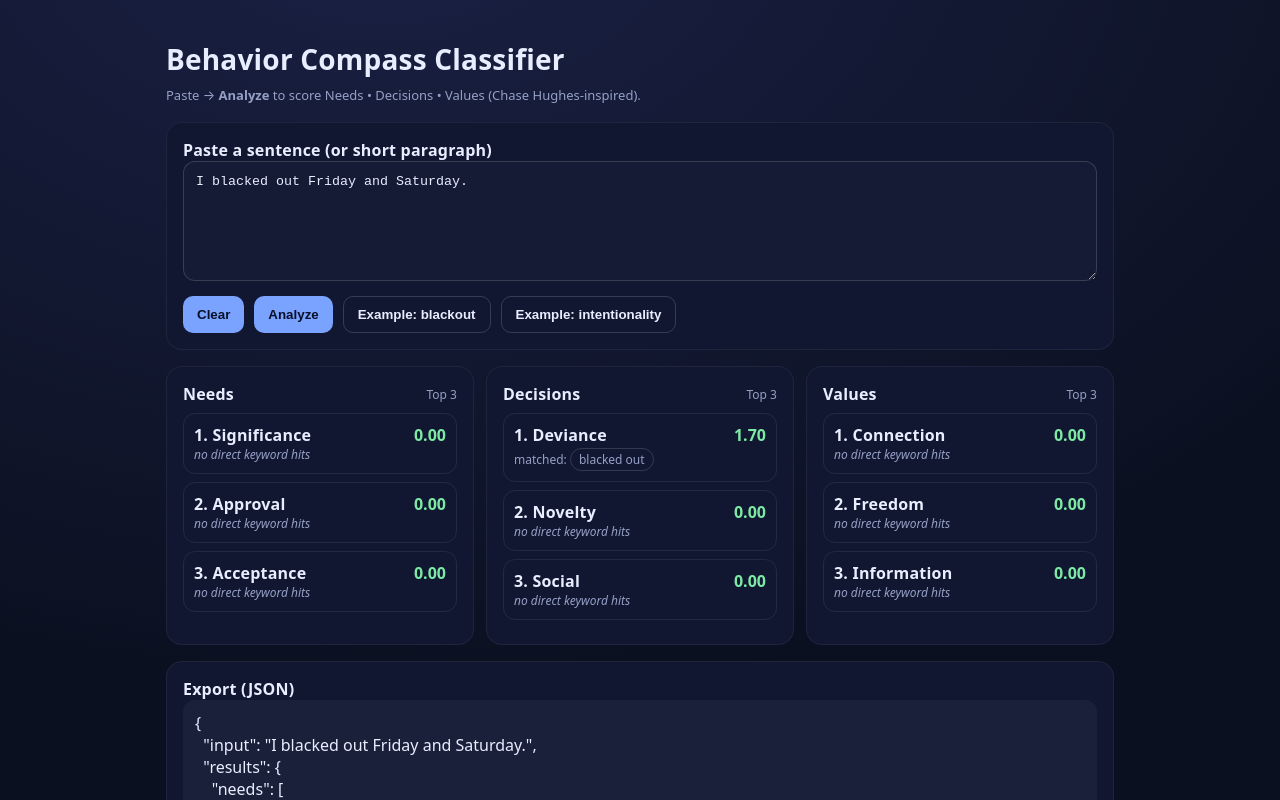
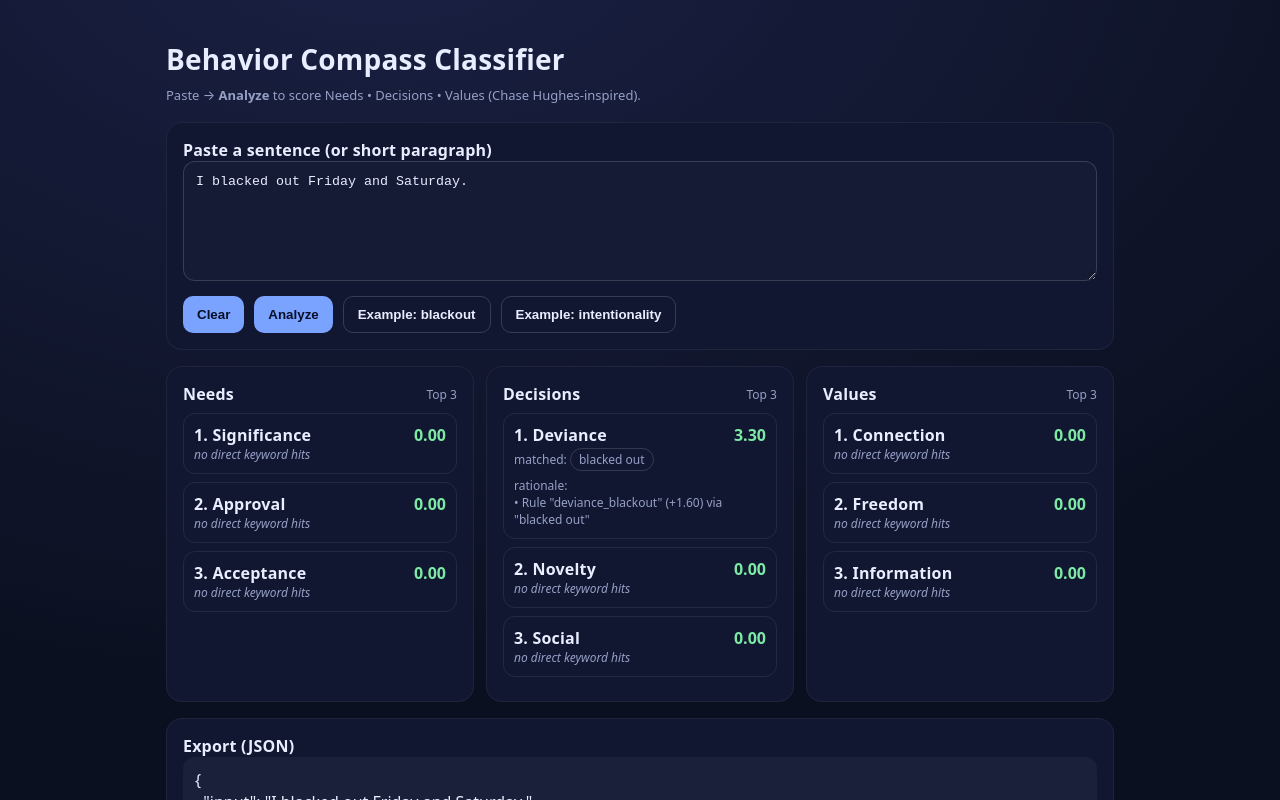
Before and after one commit to blakemcdonald55-star/Behavior-Compass-, a Next.js app: page / in a window 1280 px wide. Both pictures are taken after a click on the button "Example: blackout". Shown: the top 800 px of the page. Built offline with nearby package versions, Linux system fonts and the light colour scheme.

Commit message:
Update page.tsx

```diff
--- a/app/page.tsx
+++ b/app/page.tsx
@@ -1,103 +1,159 @@
 'use client';
 import React, { useMemo, useState } from 'react';
 
-type Result = { label: string; score: number; hits: string[] };
+/* ============================
+   TYPES
+============================ */
+type ResultItem = { label: string; score: number; hits: string[]; reasons: string[] };
+type Bucket = Record<string, readonly string[]>;
 
-const TAXONOMY = {
+type Boost = {
+  needs?: Record<string, number>;
+  decisions?: Record<string, number>;
+  values?: Record<string, number>;
+};
+type Rule = { name: string; re: RegExp; boost: Boost; negateWindow?: number };
+
+/* ============================
+   TAXONOMY (edit freely)
+============================ */
+const TAXONOMY: { needs: Bucket; decisions: Bucket; values: Bucket } = {
   needs: {
-    "Significance": [
-      "matter","impact","important","recognition","status","legacy","win","excel","leader","influence",
-      "only one","all on me","carry the team","unseen effort","credit","acknowledge"
+    Significance: [
+      'matter','impact','important','recognition','status','legacy','win','excel','leader','influence',
+      'only one','all on me','carry the team','unseen effort','credit','acknowledge'
     ],
-    "Approval": [
-      "approval","validation","liked","impress","praise","feedback","appreciate","support","permission",
-      "do they like me","do they approve","be proud of me"
+    Approval: [
+      'approval','validation','liked','impress','praise','feedback','appreciate','support','permission',
+      'do they like me','do they approve','be proud of me'
     ],
-    "Acceptance": [
-      "belong","included","welcomed","fit in","understood","seen","heard","accepted",
-      "alone","on my own","by myself","left out","excluded","unsupported","no help"
+    Acceptance: [
+      'belong','included','welcomed','fit in','understood','seen','heard','accepted',
+      'alone','on my own','by myself','left out','excluded','unsupported','no help','not alone'
     ],
-    "Intelligence": [
-      "smart","learn","understand","strategy","knowledge","analytical","insight","logic","cognition",
-      "figure it out","make sense","research","information"
+    Intelligence: [
+      'smart','learn','understand','strategy','knowledge','analytical','insight','logic','cognition',
+      'figure it out','make sense','research','information'
     ],
-    "Strength/Power": [
-      "power","strong","dominance","control","authority","lead","resilient","tough","toughness",
-      "in control","take charge","handle it","powerful"
+    'Strength/Power': [
+      'power','strong','dominance','control','authority','lead','resilient','tough','toughness',
+      'in control','take charge','handle it','powerful'
     ],
-    "Pity": [
-      "help me","feel bad","unfair","victim","sympathy","sorry for me","struggling","burden",
-      "overwhelmed","exhausted","no one helps","why me","always me"
+    Pity: [
+      'help me','feel bad','unfair','victim','sympathy','sorry for me','struggling','burden',
+      'overwhelmed','exhausted','no one helps','why me','always me'
     ]
   },
   decisions: {
-    "Novelty": [
-      "new","different","experiment","try","change","variety","adventure","explore","novelty",
-      "spontaneous","switch it up"
+    Novelty: [
+      'new','different','experiment','try','change','variety','adventure','explore','novelty',
+      'spontaneous','switch it up'
     ],
-    "Deviance": [
-      "rebel","break rules","challenge","nonconform","push limits","disrupt","deviate",
-      "reckless","blackout","blacked out","drunk","partied","went too far"
+    Deviance: [
+      'rebel','break rules','challenge','nonconform','push limits','disrupt','deviate',
+      'reckless','blackout','blacked out','drunk','partied','went too far'
     ],
-    "Social": [
-      "together","with friends","team","group","share","community","people","support",
-      "we","us","with others"
+    Social: [
+      'together','with friends','team','group','share','community','people','support',
+      'we','us','with others'
     ],
-    "Conformity": [
-      "comply","follow rules","fit in","standard","align","normal","expected","tradition","conform",
-      "supposed to","should","the rules"
+    Conformity: [
+      'comply','follow rules','fit in','standard','align','normal','expected','tradition','conform',
+      'supposed to','should','the rules'
     ],
-    "Investment": [
-      "invest","commit","dedicate","all-in","long-term","build","buy in","stick with","investment",
-      "consistent","keep showing up"
+    Investment: [
+      'invest','commit','dedicate','all-in','long-term','build','buy in','stick with','investment',
+      'consistent','keep showing up'
     ],
-    "Necessity": [
-      "must","need to","have to","required","essential","urgent","necessity","forced",
-      "no choice","gotta","had to","it falls on me"
+    Necessity: [
+      'must','need to','have to','required','essential','urgent','necessity','forced',
+      'no choice','gotta','had to','it falls on me'
     ]
   },
   values: {
-    "Connection": [
-      "connection","relationships","belong","community","together","bond","intimacy","team","support",
-      "be there for me","show up","not alone"
+    Connection: [
+      'connection','relationships','belong','community','together','bond','intimacy','team','support',
+      'be there for me','show up','not alone'
     ],
-    "Freedom": [
-      "freedom","autonomy","independence","choose","flexibility","travel","no limits",
-      "my own terms","not trapped","not forced"
+    Freedom: [
+      'freedom','autonomy','independence','choose','flexibility','travel','no limits',
+      'my own terms','not trapped','not forced'
     ],
-    "Information": [
-      "information","data","facts","evidence","research","sources","learn","figure it out","understand"
+    Information: [
+      'information','data','facts','evidence','research','sources','learn','figure it out','understand'
     ],
-    "Recognition": [
-      "recognition","status","credit","acknowledgement","fame","reputation","appreciation","be seen"
+    Recognition: [
+      'recognition','status','credit','acknowledgement','fame','reputation','appreciation','be seen'
     ],
-    "Investment": [
-      "investment","compounding","long-term","equity","ROI","build","commitment","stick with it"
+    Investment: [
+      'investment','compounding','long-term','equity','ROI','build','commitment','stick with it'
     ],
-    "Growth": [
-      "growth","improve","evolve","progress","develop","challenge","learn","get better"
+    Growth: [
+      'growth','improve','evolve','progress','develop','challenge','learn','get better'
     ]
   }
 };
 
-
-// Boost phrases more than single words
+/* ============================
+   WEIGHTS + HELPERS
+============================ */
 const WEIGHTS = {
-  word: 1.0,          // single-word hit
-  phrase: 1.7,        // phrase hit (2+ words) — heavier!
+  word: 1.0,     // single-word hit
+  phrase: 1.7,   // multi-word phrase hit
   caseInsensitive: true
 };
 
-// helper
 function escapeRegExp(s: string){ return s.replace(/[-/\\^$*+?.()|[\]{}]/g, '\\$&'); }
 
-// count all occurrences for phrases and words
-function scoreCategory(
-  text: string,
-  lexicon: Record<string, readonly string[]>
-) {
-  const lcText = WEIGHTS.caseInsensitive ? text.toLowerCase() : text;
-  const results: { label: string; score: number; hits: string[] }[] = [];
+// “not/don’t/never …” near a match flips or suppresses it
+function isNegated(full: string, idx: number, windowChars = 14) {
+  const start = Math.max(0, idx - windowChars);
+  const chunk = full.slice(start, idx).toLowerCase();
+  return /\b(no|not|don't|dont|never|isn't|ain't|can't|cannot|won't|without)\b/.test(chunk);
+}
+
+/* ============================
+   RULES: high-signal pattern boosts
+============================ */
+const RULES: Rule[] = [
+  {
+    name: 'burden_on_my_own',
+    re: /\b(on\s+my\s+own|by\s+myself|alone)\b/gi,
+    boost: { needs: { Acceptance: 1.2, Pity: 0.8 }, values: { Connection: 1.1 } }
+  },
+  {
+    name: 'forced_necessity',
+    re: /\b(have to|must|no choice|need to|had to|gotta)\b/gi,
+    boost: { decisions: { Necessity: 1.5 } }
+  },
+  {
+    name: 'lack_of_support',
+    re: /\b(no one (helps|helping|showing up)|unsupported|left out|excluded)\b/gi,
+    boost: { needs: { Acceptance: 1.0, Pity: 1.0 }, values: { Connection: 1.0 } }
+  },
+  {
+    name: 'deviance_blackout',
+    re: /\b(black(ed)?\s*out|went too far|reckless|broke the rules?)\b/gi,
+    boost: { decisions: { Deviance: 1.6 } }
+  },
+  {
+    name: 'seek_recognition',
+    re: /\b(recognition|credit|acknowledge|be seen|notice me)\b/gi,
+    boost: { needs: { Significance: 1.2 }, values: { Recognition: 1.2 } }
+  },
+  {
+    name: 'autonomy_vs_trapped',
+    re: /\b(on my terms|not trapped|cornered|boxed in)\b/gi,
+    boost: { values: { Freedom: 1.2 } }
+  }
+];
+
+/* ============================
+   SCORING
+============================ */
+function baseKeywordScores(text: string, lexicon: Record<string, readonly string[]>): Omit<ResultItem, 'reasons'>[] {
+  const lc = WEIGHTS.caseInsensitive ? text.toLowerCase() : text;
+  const out: Omit<ResultItem, 'reasons'>[] = [];
 
   for (const [label, terms] of Object.entries(lexicon)) {
     let score = 0;
@@ -107,37 +163,79 @@ function scoreCategory(
       const t = WEIGHTS.caseInsensitive ? raw.toLowerCase() : raw;
 
       if (t.includes(' ')) {
-        // PHRASE: count all occurrences
-        let idx = 0, found = false;
+        // phrase: count all occurrences
+        let i = 0, found = false;
         while (true) {
-          idx = lcText.indexOf(t, idx);
-          if (idx === -1) break;
-          score += WEIGHTS.phrase;
-          found = true;
-          idx += t.length;
+          i = lc.indexOf(t, i);
+          if (i === -1) break;
+          if (!isNegated(lc, i)) { score += WEIGHTS.phrase; found = true; }
+          i += t.length;
         }
         if (found) hits.push(raw);
       } else {
-        // WORD: boundary match, count all occurrences
+        // word: boundary, count all
         const re = new RegExp(`\\b${escapeRegExp(t)}\\b`, WEIGHTS.caseInsensitive ? 'gi' : 'g');
-        const matches = lcText.match(re);
-        if (matches && matches.length) {
-          score += WEIGHTS.word * matches.length;
-          hits.push(raw);
+        let m: RegExpExecArray | null;
+        let any = false;
+        while ((m = re.exec(lc)) !== null) {
+          if (!isNegated(lc, m.index)) { score += WEIGHTS.word; any = true; }
         }
+        if (any) hits.push(raw);
       }
     }
-
-    results.push({ label, score, hits });
+    out.push({ label, score, hits });
   }
 
-  results.sort((a,b)=> b.score - a.score);
-  return results;
+  out.sort((a,b)=> b.score - a.score);
+  return out;
 }
 
+function analyze(text: string) {
+  const lc = text.toLowerCase();
 
-function Top({ title, data }: { title: string; data: Result[] }) {
-  const top = data.slice(0,3);
+  // 1) keyword/phrase baseline
+  const needs = baseKeywordScores(text, TAXONOMY.needs).map(x => ({...x, reasons: [] as string[]}));
+  const decisions = baseKeywordScores(text, TAXONOMY.decisions).map(x => ({...x, reasons: [] as string[]}));
+  const values = baseKeywordScores(text, TAXONOMY.values).map(x => ({...x, reasons: [] as string[]}));
+
+  const map = (arr: ResultItem[]) => Object.fromEntries(arr.map(x => [x.label, x]));
+  const N = map(needs), D = map(decisions), V = map(values);
+
+  // 2) rule boosts with rationales
+  for (const rule of RULES) {
+    let m: RegExpExecArray | null;
+    const re = new RegExp(rule.re.source, rule.re.flags.includes('g') ? rule.re.flags : rule.re.flags + 'g');
+    while ((m = re.exec(text)) !== null) {
+      if (rule.negateWindow && isNegated(lc, m.index, rule.negateWindow)) continue;
+
+      const add = (bucket: Record<string, number> | undefined, target: 'needs'|'decisions'|'values') => {
+        if (!bucket) return;
+        for (const [label, w] of Object.entries(bucket)) {
+          const dest = target === 'needs' ? N : target === 'decisions' ? D : V;
+          if (dest[label]) {
+            dest[label].score += w;
+            dest[label].reasons.push(`Rule "${rule.name}" (+${w.toFixed(2)}) via "${m![0]}"`);
+          }
+        }
+      };
+
+      add(rule.boost.needs, 'needs');
+      add(rule.boost.decisions, 'decisions');
+      add(rule.boost.values, 'values');
+    }
+  }
+
+  const tidy = (arr: ResultItem[]) =>
+    Object.values(arr).sort((a,b)=> b.score - a.score).map(a => ({ ...a, score: Math.round(a.score*100)/100 }));
+
+  return { needs: tidy(Object.values(N)), decisions: tidy(Object.values(D)), values: tidy(Object.values(V)) };
+}
+
+/* ============================
+   UI
+============================ */
+function Panel({ title, data }: { title: string; data: ResultItem[] }) {
+  const top = data.slice(0, 3);
   return (
     <div className="card">
       <div style={{display:'flex', justifyContent:'space-between', alignItems:'center', marginBottom:6}}>
@@ -145,12 +243,21 @@ function Top({ title, data }: { title: string; data: Result[] }) {
         <span className="muted">Top 3</span>
       </div>
       {top.map((r, i)=>(
-        <div key={r.label} style={{display:'flex', justifyContent:'space-between', gap:8, border:'1px solid rgba(255,255,255,0.08)', borderRadius:12, padding:10, margin:'8px 0'}}>
+        <div key={r.label} style={{
+          display:'flex', justifyContent:'space-between', gap:8,
+          border:'1px solid rgba(255,255,255,0.08)', borderRadius:12, padding:10, margin:'8px 0'
+        }}>
           <div>
             <div className="label">{i+1}. {r.label}</div>
             <div className="muted">
               {r.hits.length ? <>matched: {r.hits.slice(0,8).map((h,idx)=>(<span key={idx} className="pill">{h}</span>))}</> : <i>no direct keyword hits</i>}
             </div>
+            {r.reasons?.length ? (
+              <div className="muted" style={{ marginTop: 6 }}>
+                rationale:
+                {r.reasons.slice(0,3).map((why, idx)=> (<div key={idx}>• {why}</div>))}
+              </div>
+            ) : null}
           </div>
           <div className="score">{r.score.toFixed(2)}</div>
         </div>
@@ -159,18 +266,11 @@ function Top({ title, data }: { title: string; data: Result[] }) {
   );
 }
 
-export default function Page(){
-  const [input, setInput] = useState("I love living with intentionality and freedom. I want to master my craft and make an impact while staying true to myself.");
-  const [analyzed, setAnalyzed] = useState("");
+export default function Page() {
+  const [input, setInput] = useState('I love living with intentionality and freedom. I want to master my craft and make an impact while staying true to myself.');
+  const [analyzed, setAnalyzed] = useState('');
 
-  const results = useMemo(()=>{
-    const t = analyzed || "";
-    return {
-      needs: scoreCategory(t, TAXONOMY.needs),
-      decisions: scoreCategory(t, TAXONOMY.decisions),
-      values: scoreCategory(t, TAXONOMY.values)
-    };
-  }, [analyzed]);
+  const results = useMemo(() => analyze(analyzed || ''), [analyzed]);
 
   return (
     <div className="container">
@@ -187,28 +287,32 @@ export default function Page(){
         <div className="row">
           <button onClick={()=>{ setInput(''); setAnalyzed(''); }}>Clear</button>
           <button onClick={()=> setAnalyzed(input)}>Analyze</button>
-          <button className="secondary" onClick={()=>{ const ex = "I blacked out Friday and Saturday."; setInput(ex); setAnalyzed(ex); }}>Example: blackout</button>
-          <button className="secondary" onClick={()=>{ const ex = "I love living with intentionality with everything I do."; setInput(ex); setAnalyzed(ex); }}>Example: intentionality</button>
+          <button className="secondary" onClick={()=>{ const ex = 'I blacked out Friday and Saturday.'; setInput(ex); setAnalyzed(ex); }}>Example: blackout</button>
+          <button className="secondary" onClick={()=>{ const ex = 'I love living with intentionality with everything I do.'; setInput(ex); setAnalyzed(ex); }}>Example: intentionality</button>
         </div>
       </div>
 
       <div className="grid">
-        <Top title="Needs" data={results.needs} />
-        <Top title="Decisions" data={results.decisions} />
-        <Top title="Values" data={results.values} />
+        <Panel title="Needs" data={results.needs} />
+        <Panel title="Decisions" data={results.decisions} />
+        <Panel title="Values" data={results.values} />
       </div>
 
       <div className="card" style={{marginTop:16}}>
         <div className="label">Export (JSON)</div>
-        <div className="export">{JSON.stringify({
-          input: analyzed || input,
-          results: {
-            needs: results.needs.slice(0,3),
-            decisions: results.decisions.slice(0,3),
-            values: results.values.slice(0,3)
-          }
-        }, null, 2)}</div>
-        <div className="muted" style={{marginTop:8}}>This is a transparent, keyword-based model. Edit the taxonomy inside <code>app/page.tsx</code> to fit your exact Behavior Compass dictionary.</div>
+        <div className="export">
+{JSON.stringify({
+  input: analyzed || input,
+  results: {
+    needs: results.needs.slice(0,3),
+    decisions: results.decisions.slice(0,3),
+    values: results.values.slice(0,3)
+  }
+}, null, 2)}
+        </div>
+        <div className="muted" style={{marginTop:8}}>
+          Transparent, interpretable model. Edit taxonomy/rules in <code>app/page.tsx</code>.
+        </div>
       </div>
     </div>
   );
```
